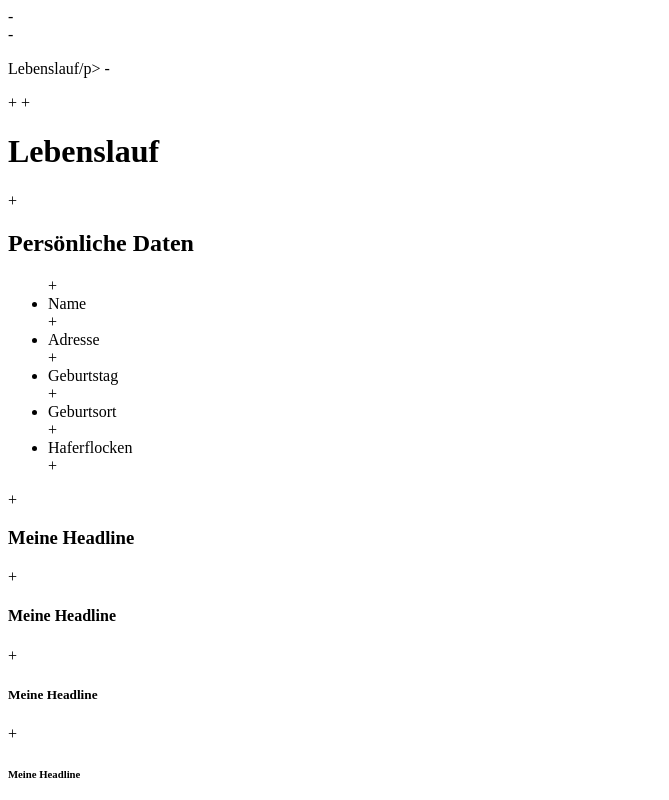
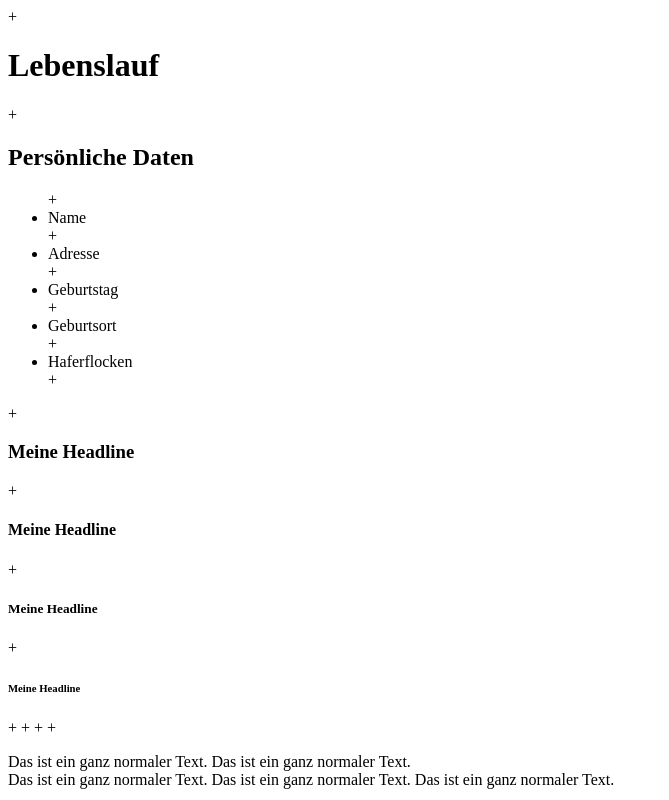
Before and after one commit to Taschaispascha/natascha.github.io, a plain HTML site: page index.html in a window 1280 px wide. Shown: the top 800 px of the page, without its empty margins (0-669 px from the left). Drawn offline with Linux system fonts and the light colour scheme.

Commit message:
no message

```diff
--- a/index.html
+++ b/index.html
@@ -1,10 +1,10 @@
+<html>
+<head>
+  <meta charset="utf-8">
+  <title>Mein erstes HTML-Dokument</title>
+  <!-- <link href="css/stylesheet.css" rel="stylesheet" type="text/css" /> -->
 </head>
-  <body>
-
- -  <div class="mein-neues-div">
- -    <p>Lebenslauf/p>
- -  </div>
- +  <!-- Headlines -->
+<body>
 
  +  <h1>Lebenslauf</h1>
  +  <h2>Persönliche Daten</h2>
```
